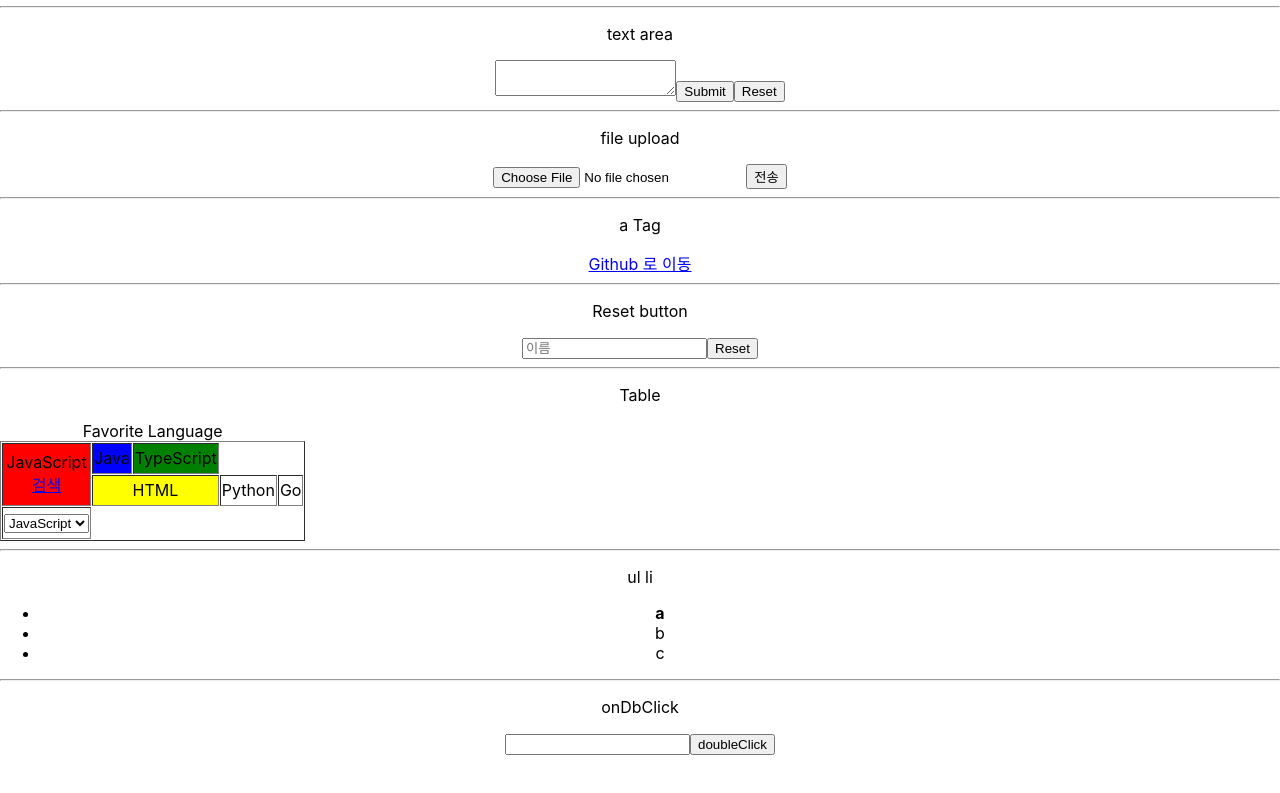
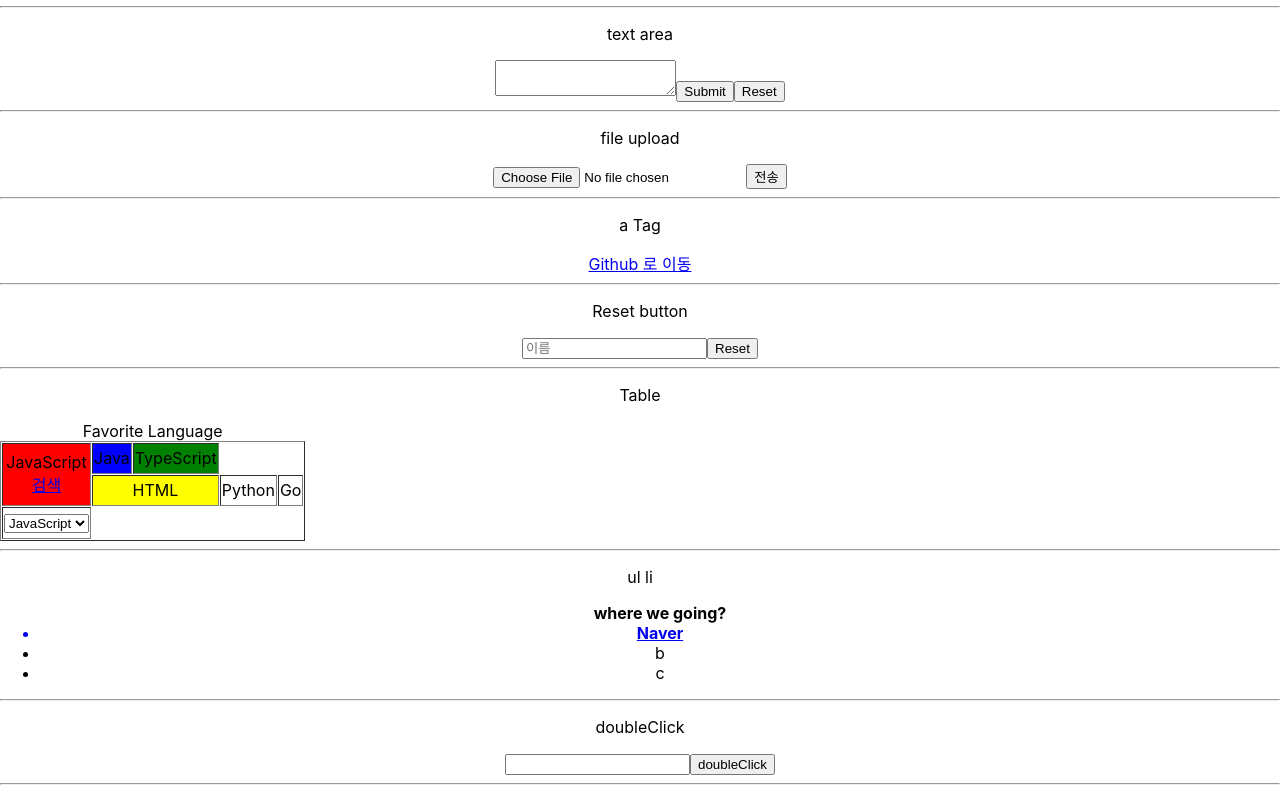
Before and after one commit to bigveloper/react_ToDoList, a React (Create React App) app: page / in a window 1280 px wide. Shown: the part 659-1452 px from the top of the page. Before the commit the page ends 1414 px from the top, so only its background shows below. Built offline with nearby package versions, Linux system fonts and the light colour scheme.

Commit message:
table select why not? onClick -> onChange right what the...

```diff
--- a/src/App.js
+++ b/src/App.js
@@ -111,7 +111,7 @@ function App() {
         setUser('');
     };
     const tdClick = (e) => {
-        setTdSelect((prevState) => [...prevState, value]);
+        setTdSelect(e.target.value);
         console.log(tdSelect);
         return;
     };
@@ -223,7 +223,7 @@ function App() {
                 </tr>
                 <tr aligin="center" bgcolor="white">
                     <td>
-                        <select value={tdSelect} onClick={tdClick}>
+                        <select value={tdSelect} onChange={tdClick}>
                             {languageList.map((item) => (
                                 <option value={item} key={item}>
                                     {item}
@@ -236,16 +236,22 @@ function App() {
             <hr />
             <p> ul li</p>
             <ul>
-                <li>
-                    <b>a</b>
-                </li>
+                <b>where we going?</b>
+
+                <a href="www.naver.com" target="_blank" rel="noreferrer">
+                    <li>
+                        <b>Naver</b>
+                    </li>
+                </a>
+
                 <li>b</li>
                 <li>c</li>
             </ul>
             <hr />
-            <p>onDbClick</p>
+            <p>doubleClick</p>
             <input value={click} onChange={ondblclick} />
             <button onDoubleClick={onDbClick}>doubleClick</button>
+            <hr />
         </div>
     );
 }
```
